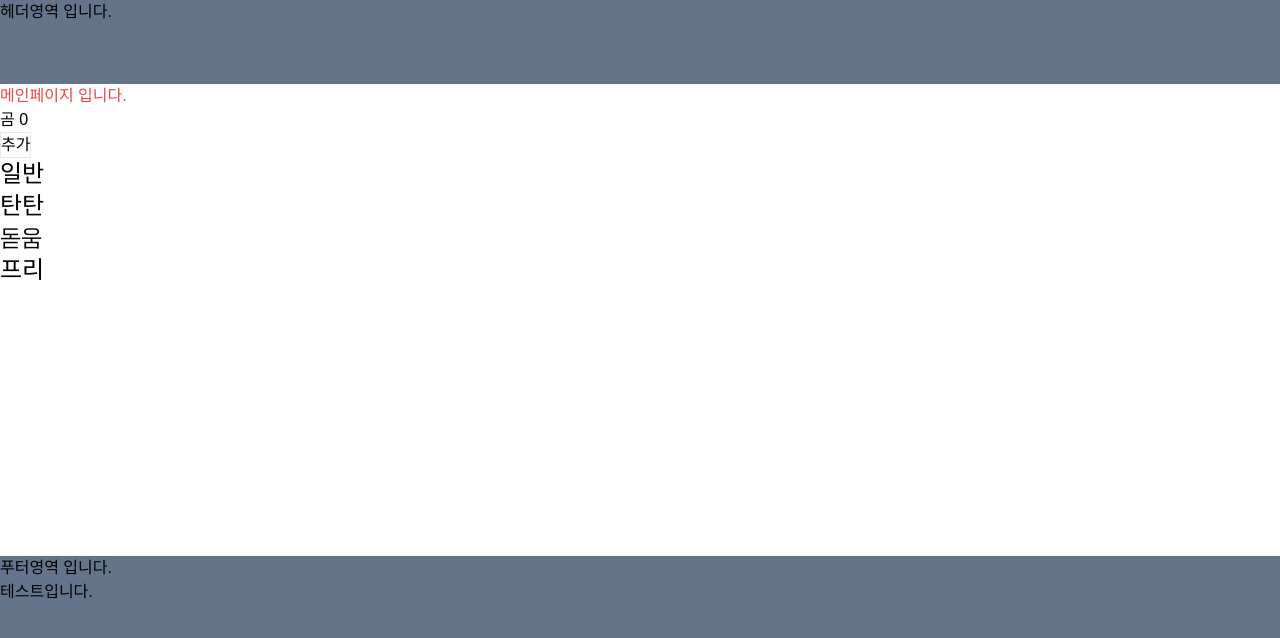
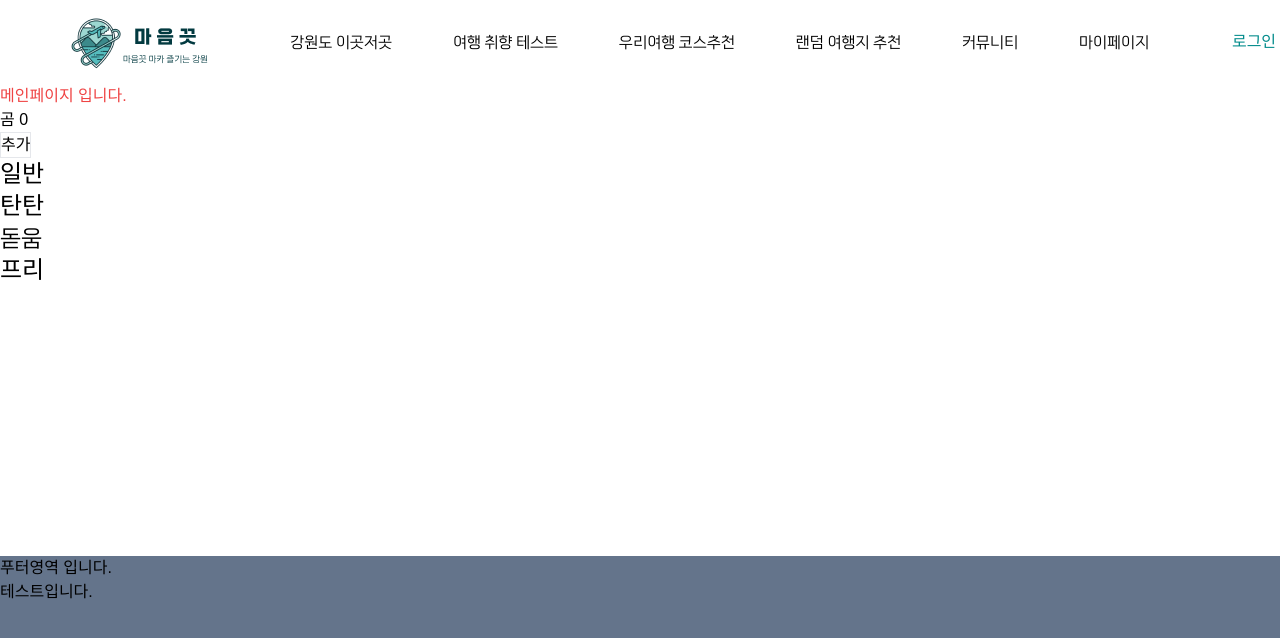
Before and after one commit to Maumkkut/maumkkut_Frontend, a React (Vite) app: page / in a window 1280 px wide. Shown: the top 638 px of the page. Built offline with nearby package versions, Linux system fonts and the light colour scheme; a web font is replaced by a local one.

Commit message:
Design: 헤더 디자인 - 추후 navLink별 페이지 연결 예정 - #5

```diff
--- a/src/components/Header.tsx
+++ b/src/components/Header.tsx
@@ -1,10 +1,40 @@
 import ContentLayout from '@/layout/ContentLayout';
+import { NavLink } from 'react-router-dom';
 
 const Header = () => {
   return (
-    <div className="h-[84px] bg-slate-500">
+    <div className="h-[84px]">
       <ContentLayout>
-        <h1 className="">헤더영역 입니다.</h1>
+        <div className="flex h-full items-center">
+          {/* 로고영역 */}
+          <div className="ml-[69px]">
+            <img
+              src="/src/assets/images/logo/logo.png"
+              alt="logo"
+            />
+          </div>
+
+          {/* navitem */}
+          {/* 추후 navlink 연결 필요 */}
+          <div className="ml-[81px] flex w-[859px] justify-between font-dotum">
+            <NavLink to={'/'}>강원도 이곳저곳</NavLink>
+            <NavLink to={'/'}>여행 취향 테스트</NavLink>
+            <NavLink to={'/'}>우리여행 코스추천</NavLink>
+            <NavLink to={'/'}>랜덤 여행지 추천</NavLink>
+            <NavLink to={'/'}>커뮤니티</NavLink>
+            <NavLink to={'/'}>마이페이지</NavLink>
+          </div>
+
+          {/* login */}
+          <div className="ml-[66px] flex w-[183px] justify-between font-tantan">
+            <button className="h-[40px] w-[78px] rounded-md bg-white text-mk-logo3">
+              로그인
+            </button>
+            <button className="h-[40px] w-[91px] rounded-md bg-mk-logo3 text-white">
+              회원가입
+            </button>
+          </div>
+        </div>
       </ContentLayout>
     </div>
   );
--- a/src/layout/ContentLayout.tsx
+++ b/src/layout/ContentLayout.tsx
@@ -3,7 +3,7 @@ type layoutProps = {
 };
 
 const ContentLayout = ({ children }: layoutProps) => {
-  return <div className="mx-auto my-0 w-[1440px]">{children}</div>;
+  return <div className="mx-auto my-0 h-full w-[1440px]">{children}</div>;
 };
 
 export default ContentLayout;
```
Also changed, not shown: src/assets/images/logo/Logo.png (added).
